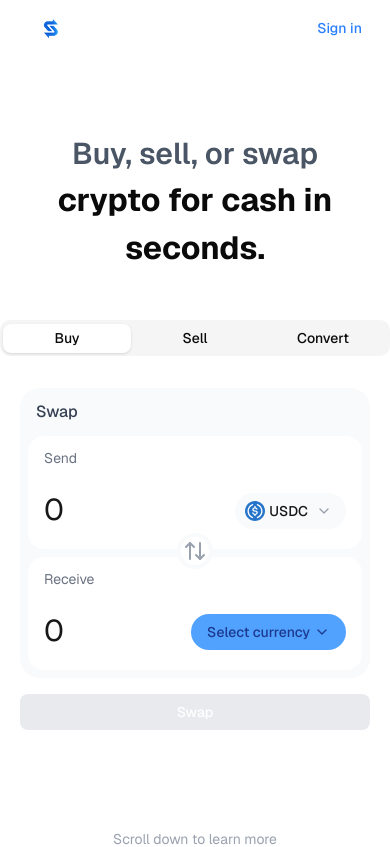
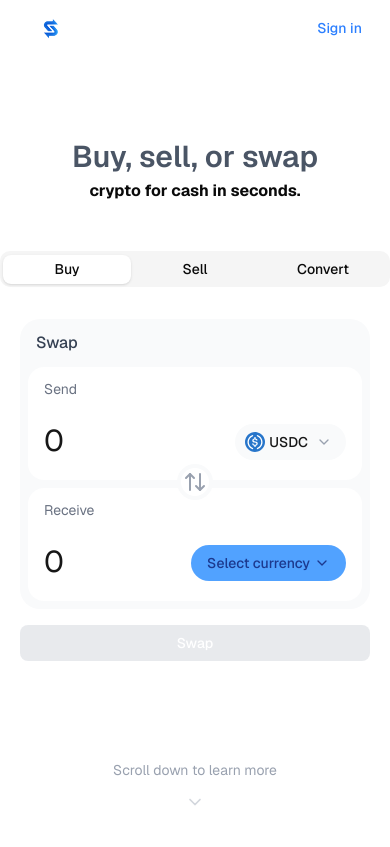
Before and after one commit to favourolaoye/gidswapv2, a Next.js app: page / in a window 390 px wide. Shown: the top 847 px of the page. Built offline with nearby package versions, Linux system fonts and the light colour scheme.

Commit message:
mobile responsiveness fix

```diff
--- a/_components/sections/Hero.tsx
+++ b/_components/sections/Hero.tsx
@@ -26,7 +26,7 @@ export default function Hero() {
               <span className="text-3xl text-gray-600 dark:text-white/80 sm:text-[2.5rem] md:text-[3.5rem] lg:text-[4rem]">
                 Buy, sell, or swap
               </span>
-              <span className="text-[2rem] font-bold sm:text-[3.25rem] md:text-[4.75rem] lg:text-[5.25rem]">
+              <span className="text-[1rem] font-bold sm:text-[2rem] md:text-[3rem] lg:text-[4rem]">
                 crypto for cash in seconds.
               </span>
             </h1>
```
